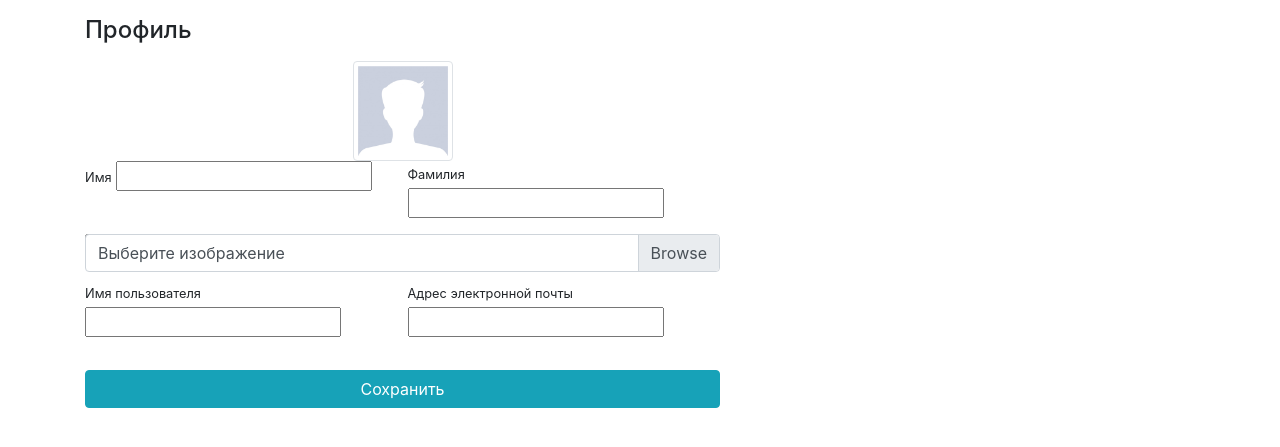
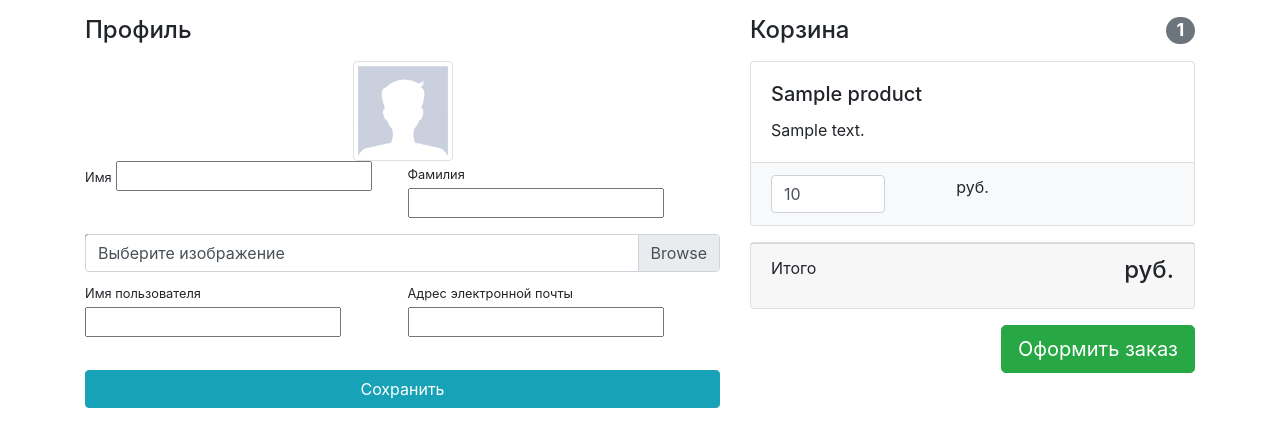
Before and after one commit to eoflyo/simple_store_project, a Django app: template users/templates/users/profile.html in a window 1280 px wide. Shown: the part 56-503 px from the top of the page. Run offline with Django 4.2, Linux system fonts and the light colour scheme; the template is opened without the code that fills it: most values are stand-ins (such as "Sample title", 1, 10 or a date in 2020); form fields are guessed from the names that the template uses; some libraries are stand-ins or nearby versions.

Commit message:
0.2.0 Корзина

```diff
--- /dev/null
+++ b/products/templates/products/baskets.html
@@ -0,0 +1,42 @@
+{% if baskets %}
+    <h4 class="mt-3 mb-3 d-flex justify-content-between align-items-center mb-3">
+        Корзина <span class="badge badge-secondary badge-pill">{{ baskets.total_quantity }}</span>
+    </h4>
+    {% for basket in baskets %}
+        <div class="card mb-3">
+            <div class="card-body">
+                <h5 class="card-title">{{ basket.product.name }}</h5>
+                <p class="card-text">{{ basket.product.description }}</p>
+            </div>
+            <ul class="list-group list-group-flush">
+                <li class="list-group-item bg-light">
+                    <div class="row text-center">
+                        <div class="col-lg-4">
+                            <input name="basketID" type="number" class="form-control"
+                                   value="{{ basket.quantity }}" min="0">
+                        </div>
+                        <div class="col-lg-4"> руб.</div>
+                        <div class="col-lg-4">
+                            <a href="{% url 'products:basket_remove' basket.id %}">
+                                <i class="fas fa-trash"></i>
+                            </a>
+                        </div>
+                    </div>
+                </li>
+            </ul>
+        </div>
+    {% endfor %}
+    <div class="card mb-3">
+        <div class="card-footer">
+            <p class="float-left">Итого</p>
+            <h4 class="float-right">руб.</h4>
+        </div>
+    </div>
+    <a class="btn btn-success btn-lg float-right" href="">
+        Оформить заказ
+    </a>
+{% else %}
+    <h4 class="mt-3 mb-3 text-center">
+        Корзина пуста
+    </h4>
+{% endif %}
--- a/products/templates/products/products.html
+++ b/products/templates/products/products.html
@@ -68,7 +68,7 @@
                             <p class="card-text">{{ product.description }}</p>
                         </div>
                         <div class="card-footer text-center">
-                            <button type="button" class="btn btn-outline-success">Отправить в корзину</button>
+                            <a class="btn btn-outline-success" href="{% url 'products:basket_add' product.id %}">Отправить в корзину</a>
                         </div>
                     </div>
                 </div>
--- a/products/urls.py
+++ b/products/urls.py
@@ -1,8 +1,10 @@
 from django.urls import path, include
-from products.views import index, products
+from products.views import index, products, basket_add, basket_remove
 
 app_name = 'products'
 
 urlpatterns = [
-    path('', products, name='index')
+    path('', products, name='index'),
+    path('baskets/add/<int:product_id>/', basket_add, name='basket_add'),
+    path('baskets/remove/<int:basket_id>/', basket_remove, name='basket_remove'),
 ]
--- a/users/templates/users/profile.html
+++ b/users/templates/users/profile.html
@@ -60,7 +60,9 @@
                     </div>
                 </form>
             </div>
-
+            <div class="col-lg-5">
+                {% include 'products/baskets.html' %}
+            </div>
         </div>
     </div>
 {% endblock %}
```
Also changed, not shown: products/models.py (+10 -0 lines), products/views.py (+22 -2 lines).
